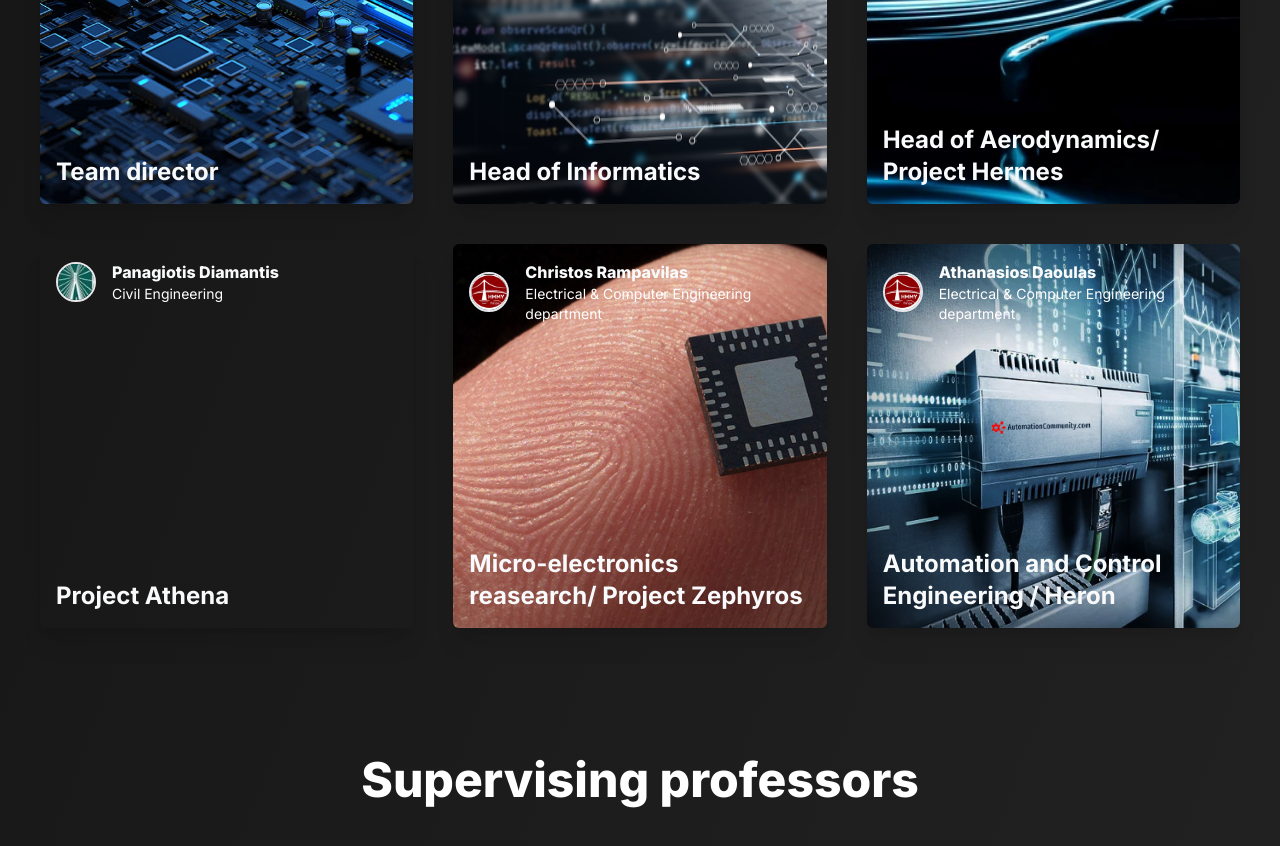
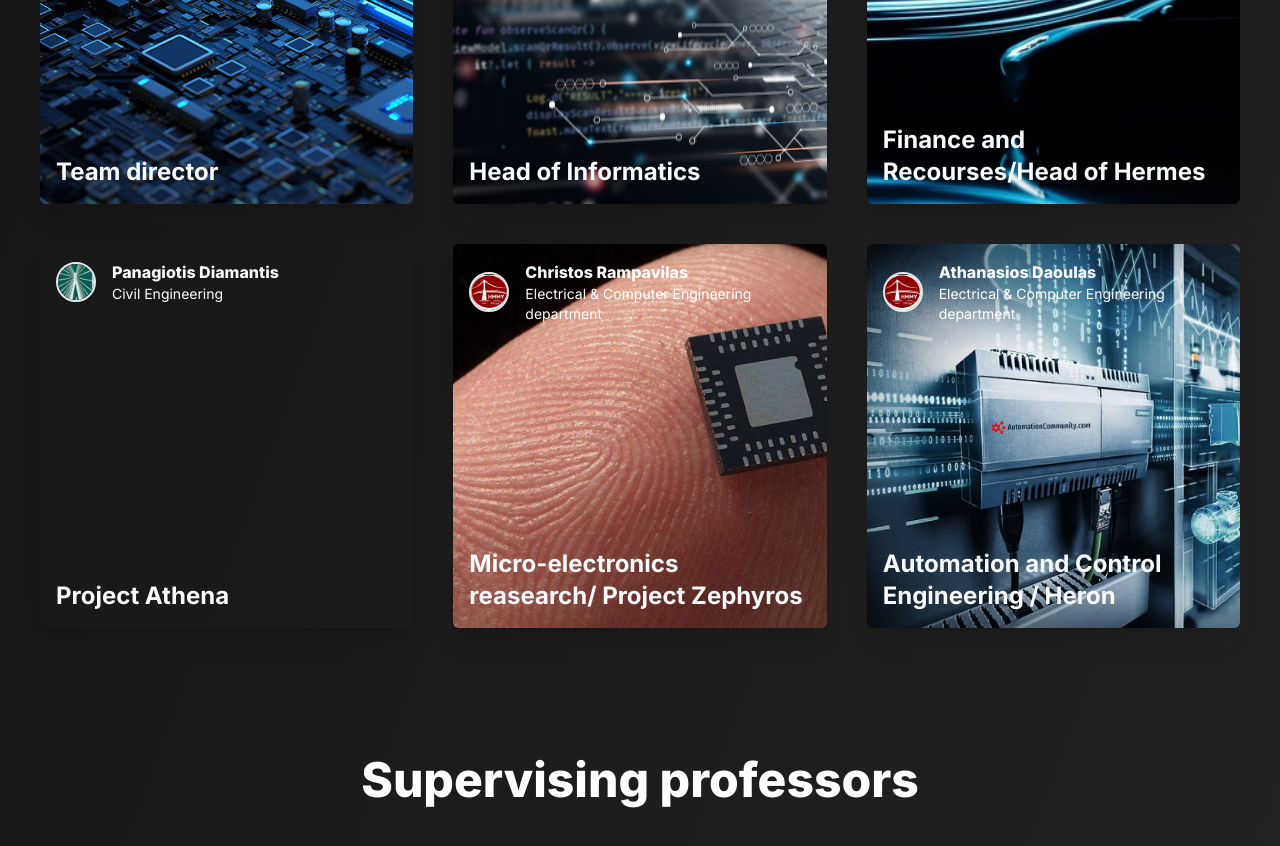
Before and after one commit to lamproskrchs/hepheastus, a Next.js app: page /team in a window 1280 px wide. Shown: the part 1140-1986 px from the top of the page. Built offline with nearby package versions, Linux system fonts and the light colour scheme.

Commit message:
changed fillipos name

```diff
--- a/app/team/page.tsx
+++ b/app/team/page.tsx
@@ -340,7 +340,7 @@ export default function Team() {
                                 </div>
                                 <div className="text content">
                                     <h1 className="font-bold text-xl md:text-2xl text-gray-50 relative z-10">
-                                        Head of Aerodynamics/ Project Hermes
+                                        Finance and Recourses/Head of Hermes
                                     </h1>
 
                                 </div>
```
